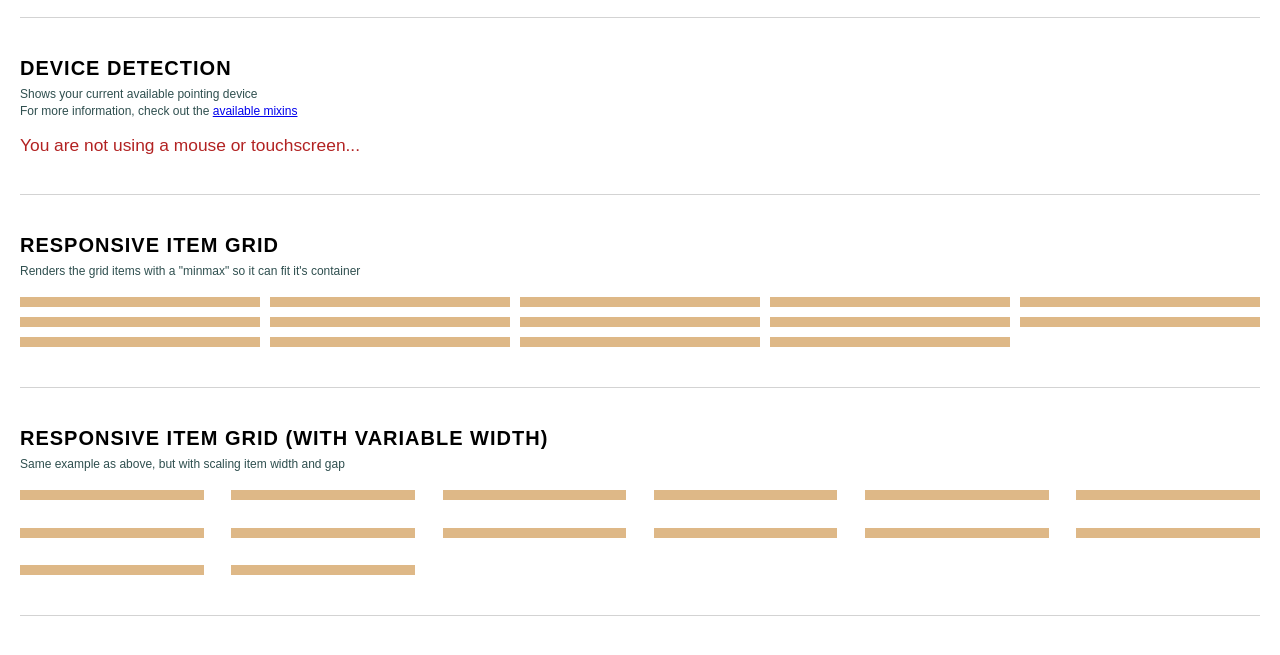
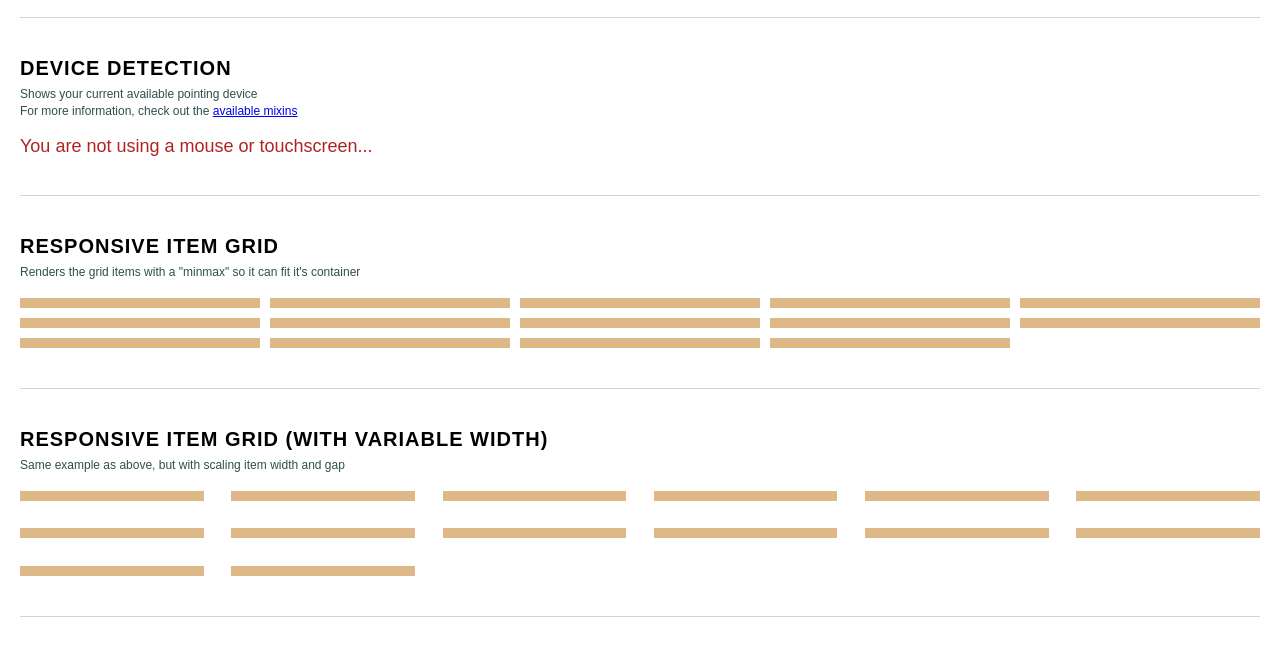
Before and after one commit to ubermanu/raiponce, a website built with Vite: page example/index.html in a window 1280 px wide. Shown: the part 181-836 px from the top of the page. Built offline with nearby package versions, Linux system fonts and the light colour scheme.

Commit message:
remove fz on body

```diff
--- a/example/styles.scss
+++ b/example/styles.scss
@@ -7,12 +7,6 @@ html {
 
 body {
   font-family: 'Droid Sans', sans-serif;
-  font-size: raiponce.lerp(
-    (
-      380px: 10px,
-      1600px: 20px
-    )
-  );
 }
 
 .page-content {
@@ -84,6 +78,7 @@ p {
 // Implement device detection
 .detect-device-pointer {
   color: firebrick;
+  font-size: 1.8rem;
 
   @include raiponce.use-touchscreen() {
     color: forestgreen;
```
